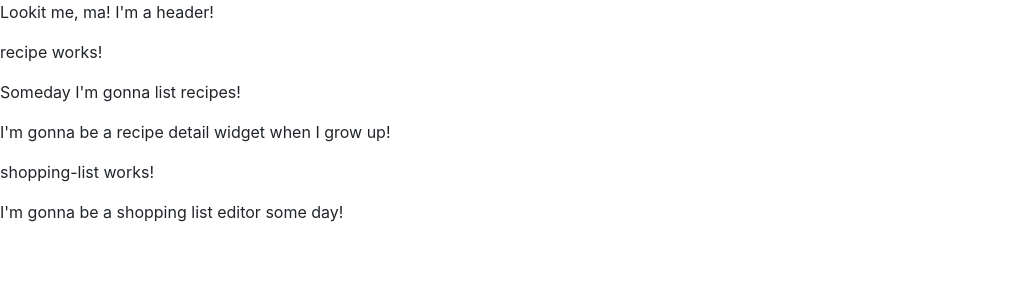
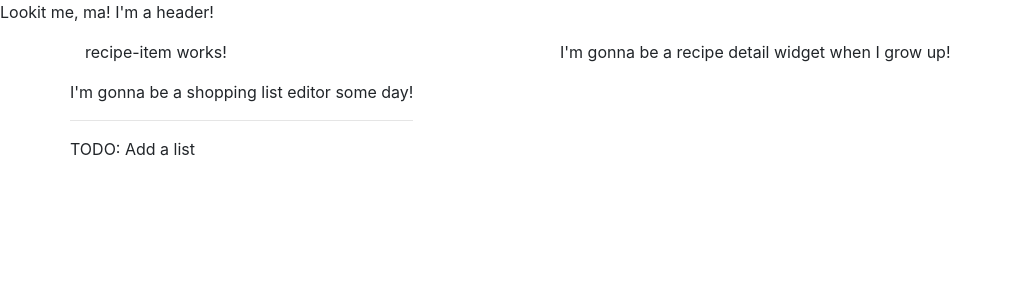
Before and after one commit to madigan/ruoka, an Angular app: page / in a window 1280 px wide. Shown: the top 300 px of the page, without its empty margins (0-1012 px from the left). Built offline with nearby package versions, Linux system fonts and the light colour scheme.

Commit message:
Add basic structure.

```diff
--- a/src/app/app.component.html
+++ b/src/app/app.component.html
@@ -1,8 +1,9 @@
 <app-header></app-header>
-
-<app-recipe></app-recipe>
-<app-recipe-list></app-recipe-list>
-<app-recipe-detail></app-recipe-detail>
-
-<app-shopping-list></app-shopping-list>
-<app-shopping-list-editor></app-shopping-list-editor>
+<div class='container'>
+  <div class='row'>
+    <div class="col-md-12">
+      <app-recipe></app-recipe>
+      <app-shopping-list></app-shopping-list>
+    </div>
+  </div>
+</div>
--- a/src/app/app.module.ts
+++ b/src/app/app.module.ts
@@ -7,6 +7,7 @@ import { ShoppingListComponent } from './shopping-list/shopping-list.component';
 import { ShoppingListEditorComponent } from './shopping-list/shopping-list-editor.component';
 import { RecipeComponent } from './recipe/recipe.component';
 import { RecipeListComponent } from './recipe/recipe-list.component';
+import { RecipeItemComponent } from './recipe/recipe-item/recipe-item.component';
 import { RecipeDetailComponent } from './recipe/recipe-detail.component';
 
 @NgModule({
@@ -17,7 +18,8 @@ import { RecipeDetailComponent } from './recipe/recipe-detail.component';
     ShoppingListEditorComponent,
     RecipeComponent,
     RecipeListComponent,
-    RecipeDetailComponent
+    RecipeDetailComponent,
+    RecipeItemComponent
   ],
   imports: [
     BrowserModule
--- /dev/null
+++ b/src/app/recipe/recipe-item/recipe-item.component.html
@@ -0,0 +1,3 @@
+<p>
+  recipe-item works!
+</p>
--- /dev/null
+++ b/src/app/recipe/recipe-item/recipe-item.component.ts
@@ -0,0 +1,15 @@
+import { Component, OnInit } from '@angular/core';
+
+@Component({
+  selector: 'app-recipe-item',
+  templateUrl: './recipe-item.component.html',
+  styleUrls: ['./recipe-item.component.css']
+})
+export class RecipeItemComponent implements OnInit {
+
+  constructor() { }
+
+  ngOnInit() {
+  }
+
+}
--- a/src/app/recipe/recipe-list.component.ts
+++ b/src/app/recipe/recipe-list.component.ts
@@ -2,7 +2,7 @@ import { Component } from '@angular/core';
 
 @Component({
   selector: 'app-recipe-list',
-  template: `<p>Someday I'm gonna list recipes!</p>`
+  template: `<app-recipe-item></app-recipe-item>`
 })
 export class RecipeListComponent {
 
--- a/src/app/recipe/recipe.component.html
+++ b/src/app/recipe/recipe.component.html
@@ -1,3 +1,8 @@
-<p>
-  recipe works!
-</p>
+<div class='row'>
+  <div class='col-md-5'>
+    <app-recipe-list></app-recipe-list>
+  </div>
+  <div class='col-md-7'>
+    <app-recipe-detail></app-recipe-detail>
+  </div>
+</div>
--- a/src/app/shopping-list/shopping-list.component.html
+++ b/src/app/shopping-list/shopping-list.component.html
@@ -1,3 +1,7 @@
-<p>
-  shopping-list works!
-</p>
+<div class='row'>
+  <div class='col-xs-10'>
+    <app-shopping-list-editor></app-shopping-list-editor>
+    <hr>
+    <p>TODO: Add a list</p>
+  </div>
+</div>
```
Also changed, not shown: src/app/recipe/recipe-item/recipe-item.component.css (added).
